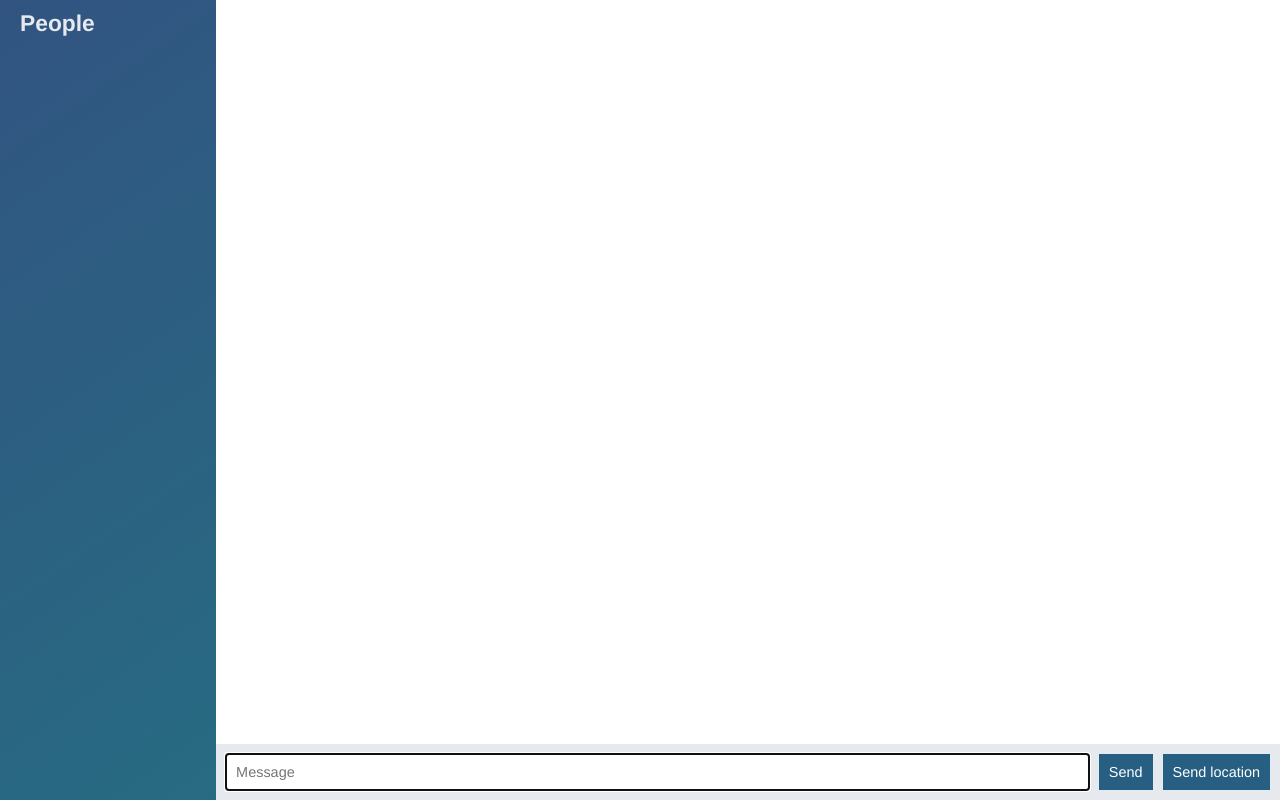
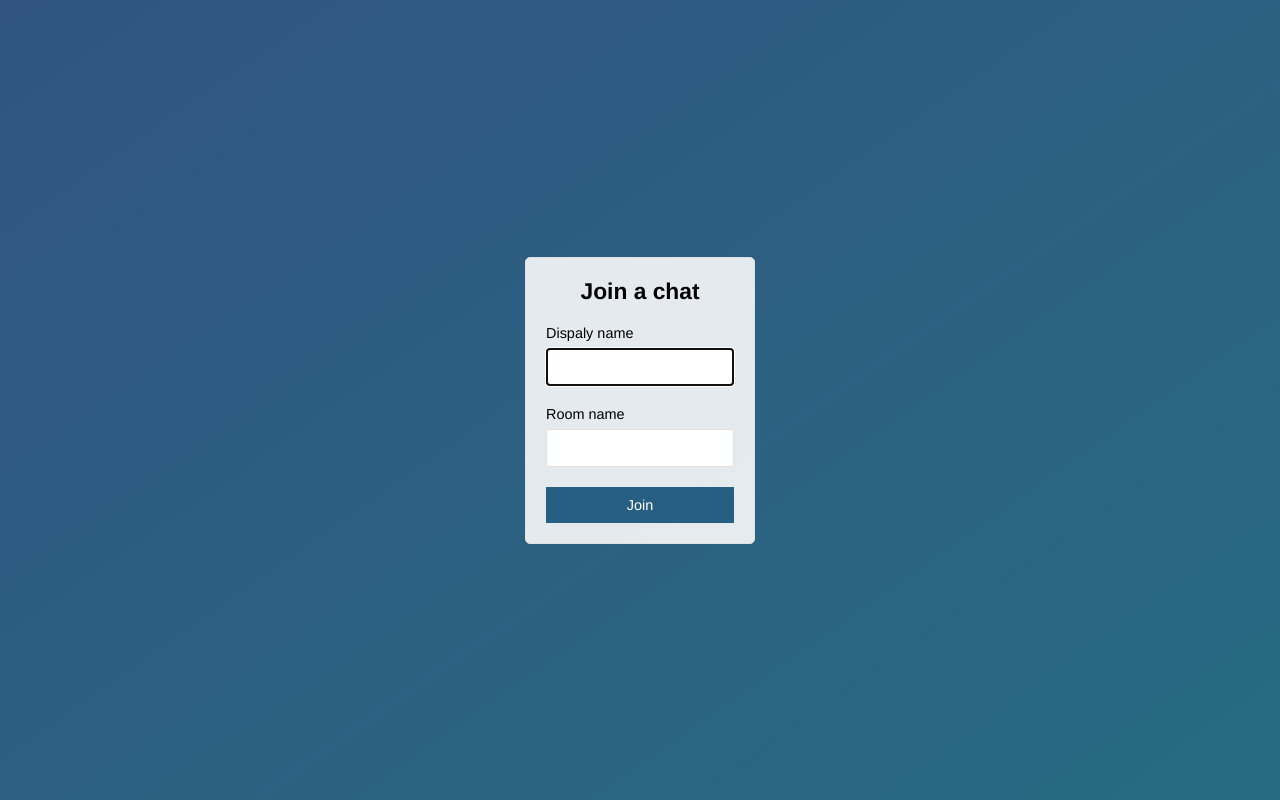
Before and after one commit to gurudayal37/node-chat-app, a website: page public/index.html in a window 1280 px wide. Drawn offline with nearby package versions, Linux system fonts and the light colour scheme; no server answers.

Commit message:
Add join page that summits to chat.html

```diff
--- a/public/index.html
+++ b/public/index.html
@@ -3,57 +3,28 @@
 <head>
   <meta charset="utf-8">
   <link rel="stylesheet" href="/css/styles.css">
+  <title>Join | ChatApp</title>
+  <meta name="viewport" content="width=device-width , initial-scale=1 , user-scalable=no">
 </head>
 
-<body class="chat">
-
-  <div class="chat__sidebar">
-    <h3>People</h3>
-    <div id="users"></div>
+<body class="centered-form">
+  <div class="centered-form__form">
+    <form action="/chat.html">
+      <div class="form-field">
+        <h3>Join a chat</h3>
+      </div>
+      <div class="form-field">
+        <label>Dispaly name</label>
+        <input type="text" name="name" autofocus></input>
+      </div>
+      <div class="form-field">
+        <label>Room name</label>
+        <input type="text" name="room"></input>
+      </div>
+      <div class="form-field">
+        <button>Join</button>
+      </div>
+    </form>
   </div>
-
-  <div class="chat__main">
-    <ol id="messages" class="chat__messages"></ol>
-
-    <div class="chat__footer">
-      <form id="message-form">
-        <input name="message" type="text" placeholder="Message" autofocus autocomplete="off"></input>
-        <button>Send</button>
-      </form>
-      <button id="send-location">Send location</button>
-    </div>
-  </div>
-
-  <script id="message-template" type="text/template">
-    <li class="message">
-      <div class="message__title">
-        <h4>{{from}}</h4>
-        <span>{{createdAt}}</span>
-      </div>
-      <div class="message-body">
-          <p>{{text}}</p>
-      </div>
-    </li>
-  </script>
-
-  <script id="location-message-template" type="text/template">
-    <li class="message">
-      <div class="message__title">
-        <h4>{{from}}</h4>
-        <span>{{createdAt}}</span>
-      </div>
-      <div class="message-body">
-        <p>
-          <a href="{{url}}" target="_blank">My current location</a>
-        </p>
-      </div>
-    </li>
-  </script>
-
-  <script src="/socket.io/socket.io.js"></script>
-  <script src="/js/libs/jquery-3.1.0.min.js"></script>
-  <script src="/js/libs/moment.js"></script>
-  <script src="/js/libs/mustache.js"></script>
-  <script src="/js/index.js"></script>
 </body>
 </html>
```
Also changed, not shown: public/chat.html (added, +61 -0 lines), public/js/chat.js (renamed from public/js/index.js).
